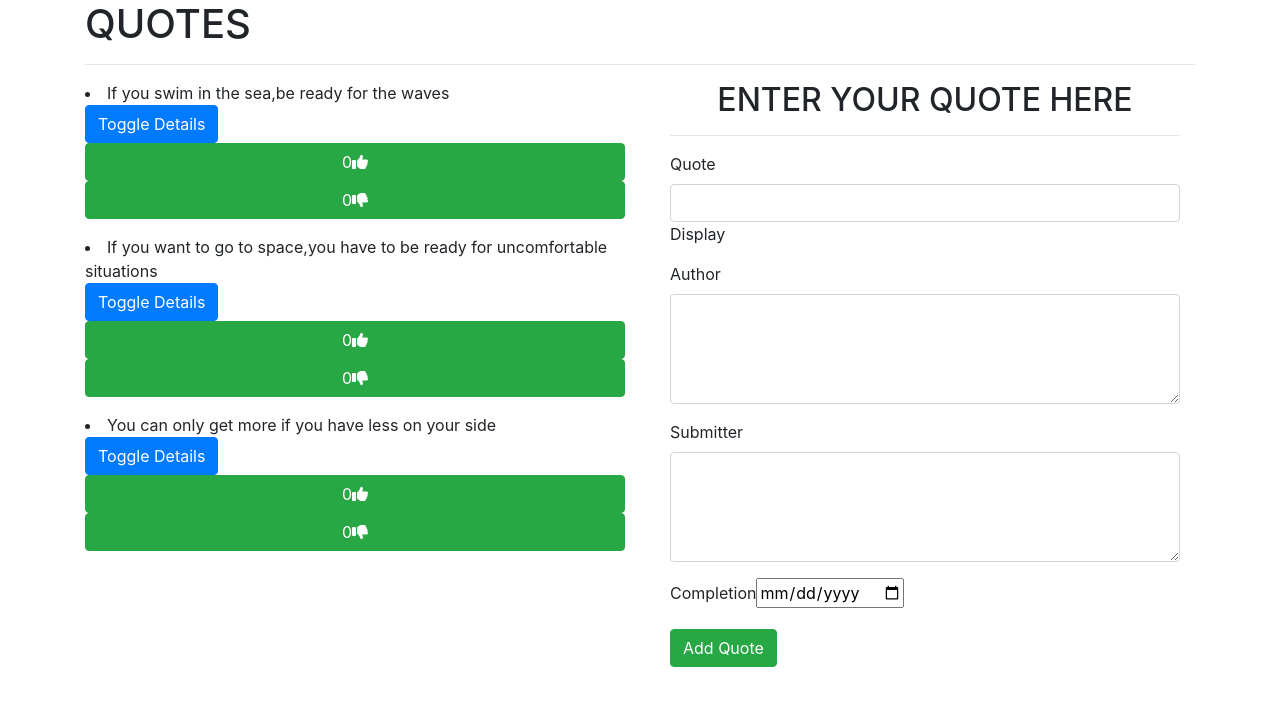
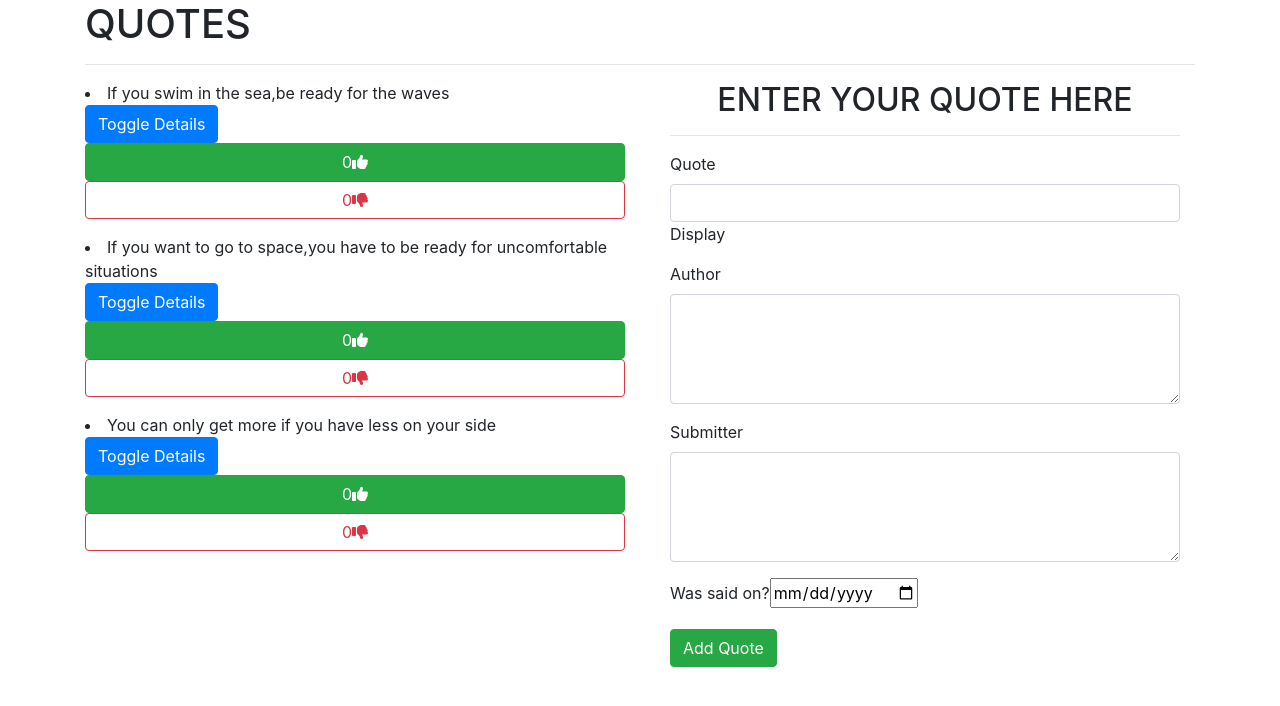
Before and after one commit to EmmanuelWanzala/Quotes, an Angular app: page / in a window 1280 px wide. Shown: the top 706 px of the page. Built offline with nearby package versions, Linux system fonts and the light colour scheme.

Commit message:
styled buttons

```diff
--- a/src/app/book/book.component.html
+++ b/src/app/book/book.component.html
@@ -14,7 +14,7 @@
   </div>
 <div class="col-md-6">
 
-<app-quote-form (addQuote)="addNewGoal($event)"></app-quote-form>
+<app-quote-form (addQuote)="addNewQuote($event)"></app-quote-form>
 </div>
   </div>
   </div>
--- a/src/app/book/book.component.ts
+++ b/src/app/book/book.component.ts
@@ -20,6 +20,17 @@ export class BookComponent implements OnInit {
        this.quote[index].showDescription=!this.quote[index].showDescription;
      }
 
+
+     addNewQuote(qt){
+         let qtLength=this.quote.length;
+         qt.id= qtLength+1;
+         qt.completeDate=new Date(qt.completeDate)
+          this.quote.push(qt)
+
+     }
+
+
+
      deleteQuote(isComplete,index){
        if(isComplete){
          let toDelete = confirm(`Are you sure you want to delete ${this.quote[index].name}?`)
--- a/src/app/date-count.pipe.ts
+++ b/src/app/date-count.pipe.ts
@@ -16,7 +16,7 @@ export class DateCountPipe implements PipeTransform {
     if (dateCounter <= 1 && value < todayWithNoTime){
       return dateCounter;
     }else{
-      return 8;
+      return 0;
     }
   }
 
--- a/src/app/quote-form/quote-form.component.html
+++ b/src/app/quote-form/quote-form.component.html
@@ -32,7 +32,7 @@
         </div>
         <div class="form-group">
 
-            <label for="complete">Completion</label>
+            <label for="complete">Was said on?</label>
             <input type='date' id="complete" [(ngModel)]="newQuote.completeDate" name="completeDate" #completeDate="ngModel" required>
             <div [hidden]="completeDate.valid || completeDate.pristine" class="alert alert-danger">
                 <p>Date is required</p>
--- a/src/app/vote/vote.component.html
+++ b/src/app/vote/vote.component.html
@@ -1,5 +1,5 @@
 <!-- <p>vote works!</p> -->
 <p>
     <button class="col btn btn-success" (click)="upVote()">{{uvotes}}<i class="fas fa-thumbs-up"></i></button>
-    <button class="col btn btn-success" (click)="downVote()">{{dvotes}}<i class="fas fa-thumbs-down"></i></button>
+    <button class="col btn btn-outline-danger" (click)="downVote()">{{dvotes}}<i class="fas fa-thumbs-down"></i></button>
 </p>
```
